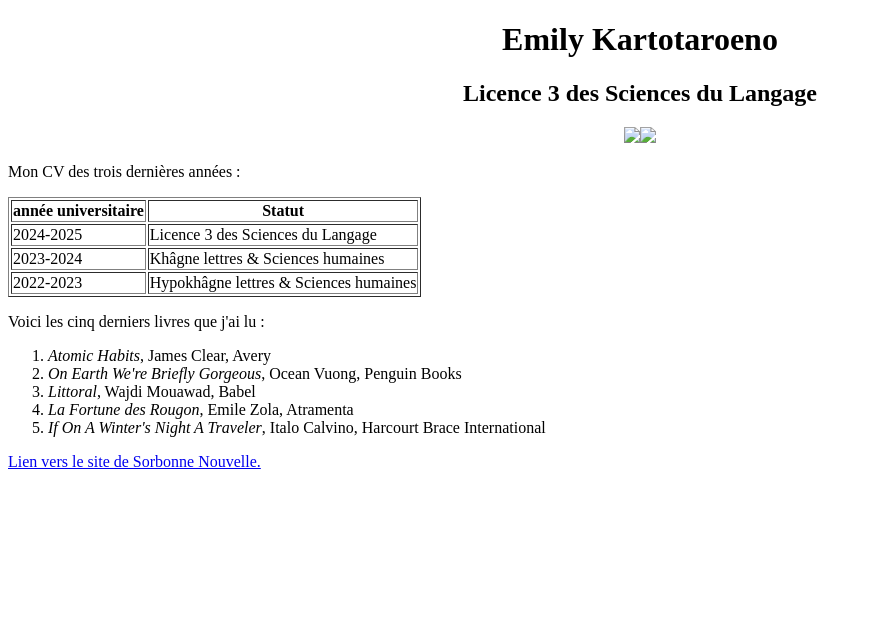
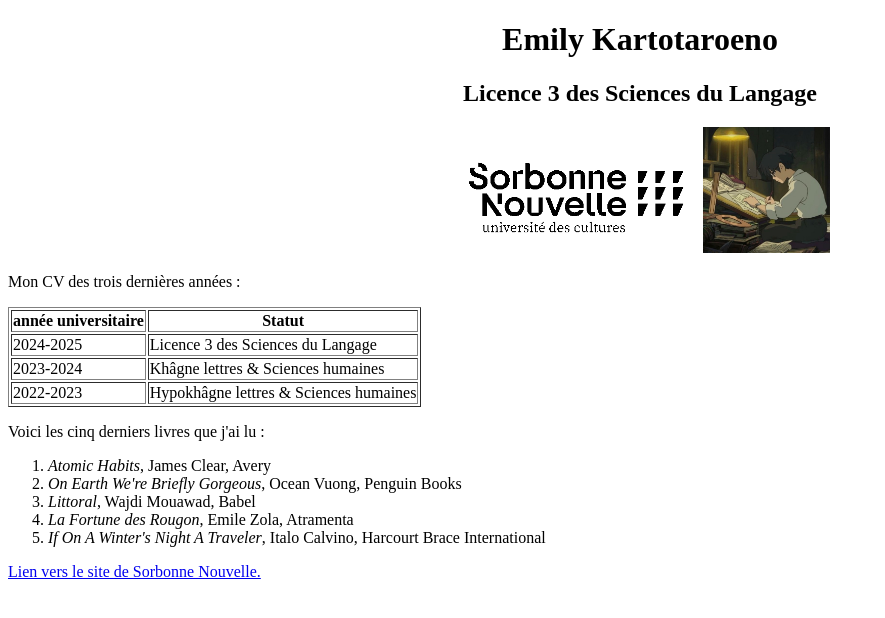
Before and after one commit to EmililySDL/prog_hn_2425, a plain HTML site: page index.html in a window 1280 px wide. Shown: the whole page, without its empty margins (0-885 px from the left). Drawn offline with Linux system fonts and the light colour scheme.

Commit message:
Correction images
Ajout du fichier d'image pour l'avatar et le logo de l'université qui manquaient précédemment.

```diff
--- a/index.html
+++ b/index.html
@@ -9,7 +9,7 @@
     <body>
 <h1 align="center">Emily Kartotaroeno</h1>
 <h2 align="center">Licence 3 des Sciences du Langage</h2>
-<center><img src="./static/img/sorbonne-nouvelle-devise-trapezes.png" width="20%" /><img src="assets/img/icon.JPG" width="10%" /></center>
+<center><img src="assets/img/Logo_Sorbonne_Nouvelle.png" width="20%" /><img src="assets/img/icon.JPG" width="10%" /></center>
 
 <p>Mon CV des trois dernières années :</p>
 <table border="1px">
```
Also changed, not shown: assets/img/Logo_Sorbonne_Nouvelle.png (added), assets/img/icon.jpg (added).
